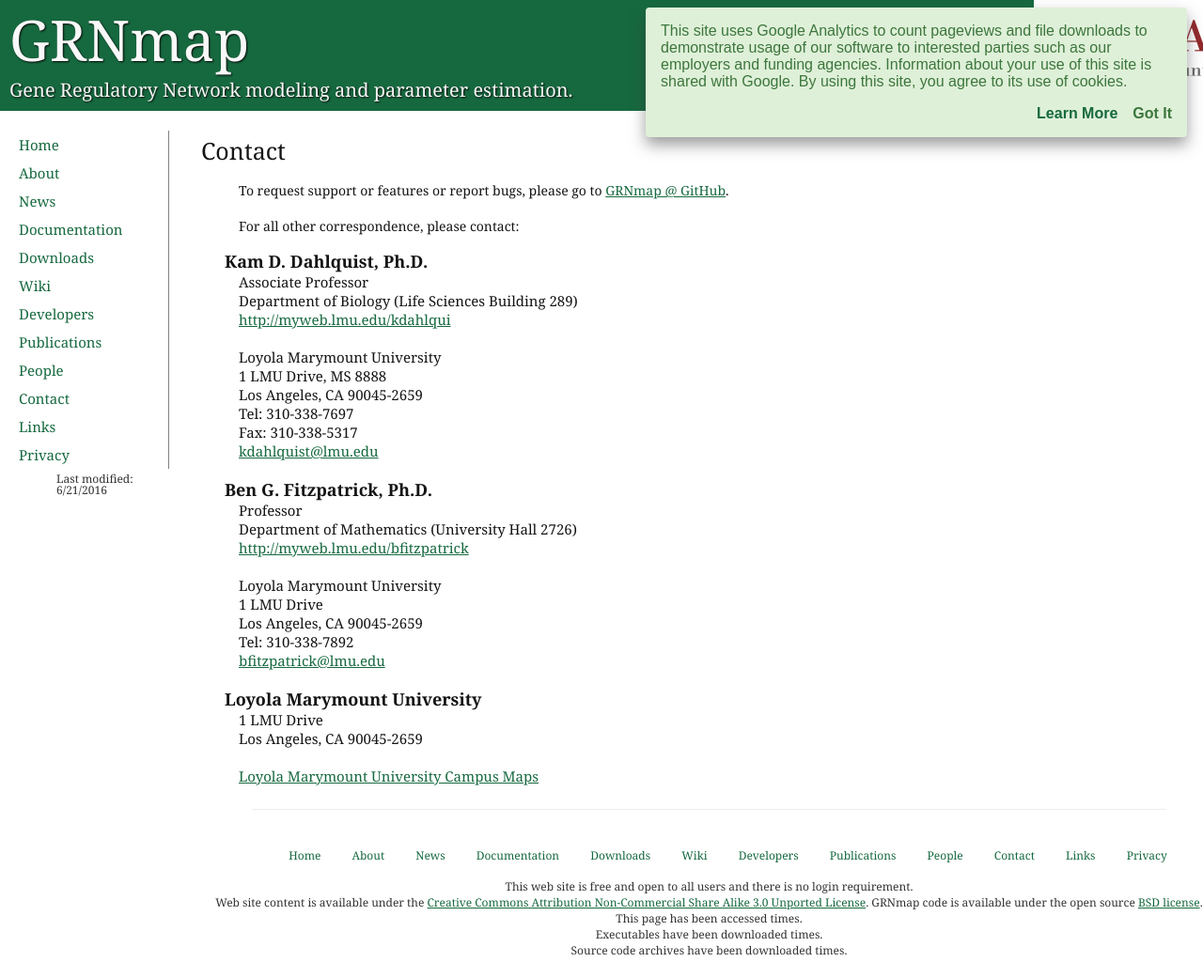
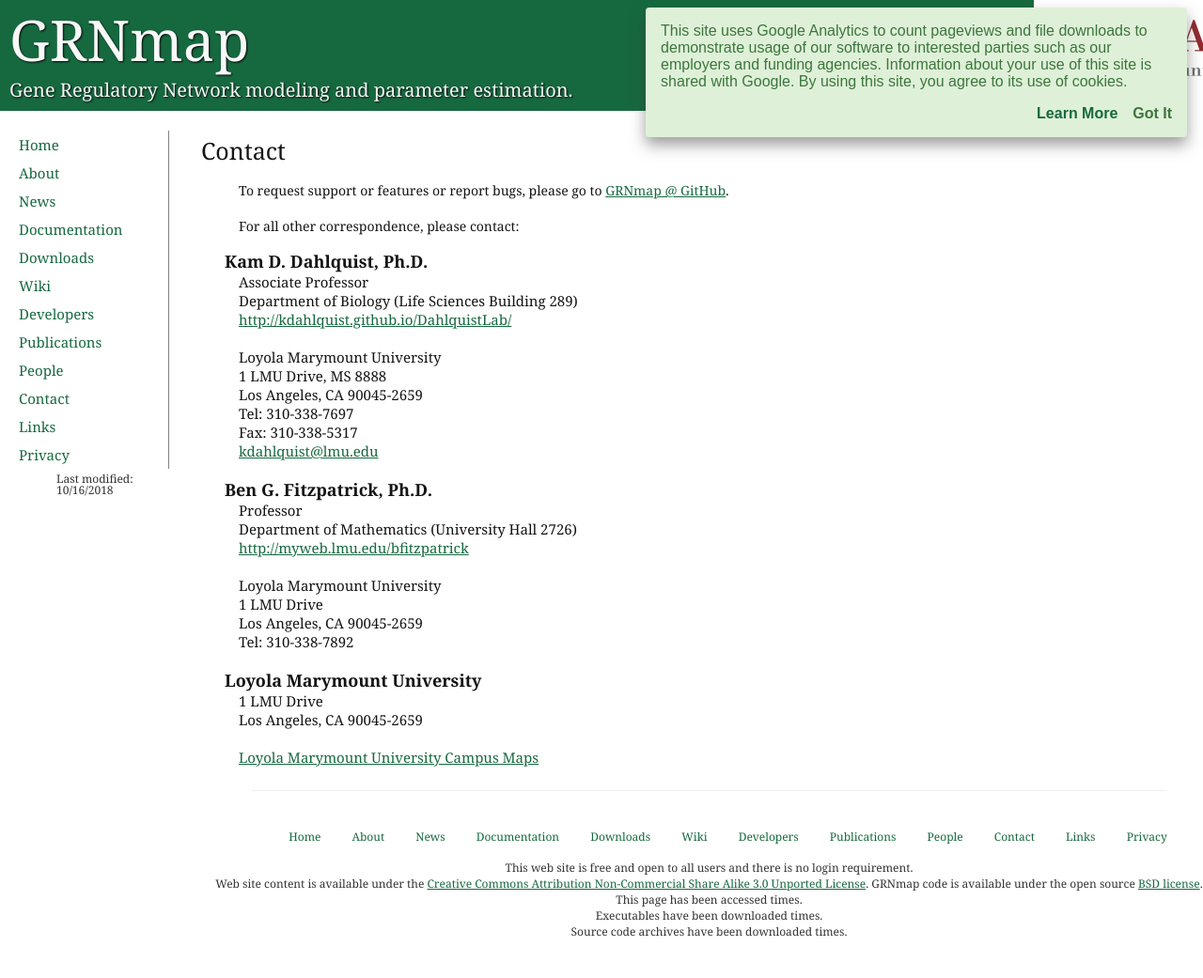
Before and after one commit to kdahlquist/GRNmap, a Jekyll site: the page built from contact.html, in a window 1280 px wide. Shown: the whole page at 94% size. Built offline with Jekyll 4.4.1, drawn with Linux system fonts in a browser that asks for light colours.

Commit message:
fix Dahlquist Lab URL

```diff
--- a/contact.html
+++ b/contact.html
@@ -2,11 +2,9 @@
 layout: default
 title: GRNmap - Contact
 subTitle: Contact
-lastModified: 6/21/2016
+lastModified: 10/16/2018
 ---
-<!--
-This File can be converted to a data-driven format, medium priority
--->
+
 <p style='padding-left:30px'>
     To request support or features or report bugs, please go to <a href='https://github.com/kdahlquist/GRNmap' target='_blank'>GRNmap @ GitHub</a>.
     <br><br>
@@ -16,7 +14,7 @@
 <p class='personInfo'>
     Associate Professor <br>
     Department of Biology (Life Sciences Building 289) <br>
-    <a href='http://myweb.lmu.edu/kdahlqui/'>http://myweb.lmu.edu/kdahlqui</a> <br><br>
+    <a href='http://kdahlquist.github.io/DahlquistLab/index.htm'>http://kdahlquist.github.io/DahlquistLab/</a> <br><br>
     Loyola Marymount University <br>
     1 LMU Drive, MS 8888 <br>
     Los Angeles, CA 90045-2659 <br>
@@ -33,7 +31,6 @@
     1 LMU Drive <br>
     Los Angeles, CA 90045-2659 <br>
     Tel: 310-338-7892 <br>
-    <a href="mailto:bfitzpatrick@lmu.edu">bfitzpatrick@lmu.edu</a>
 </p> <br>
 <p class='name'>Loyola Marymount University</p>
 <p class='personInfo'>
```
